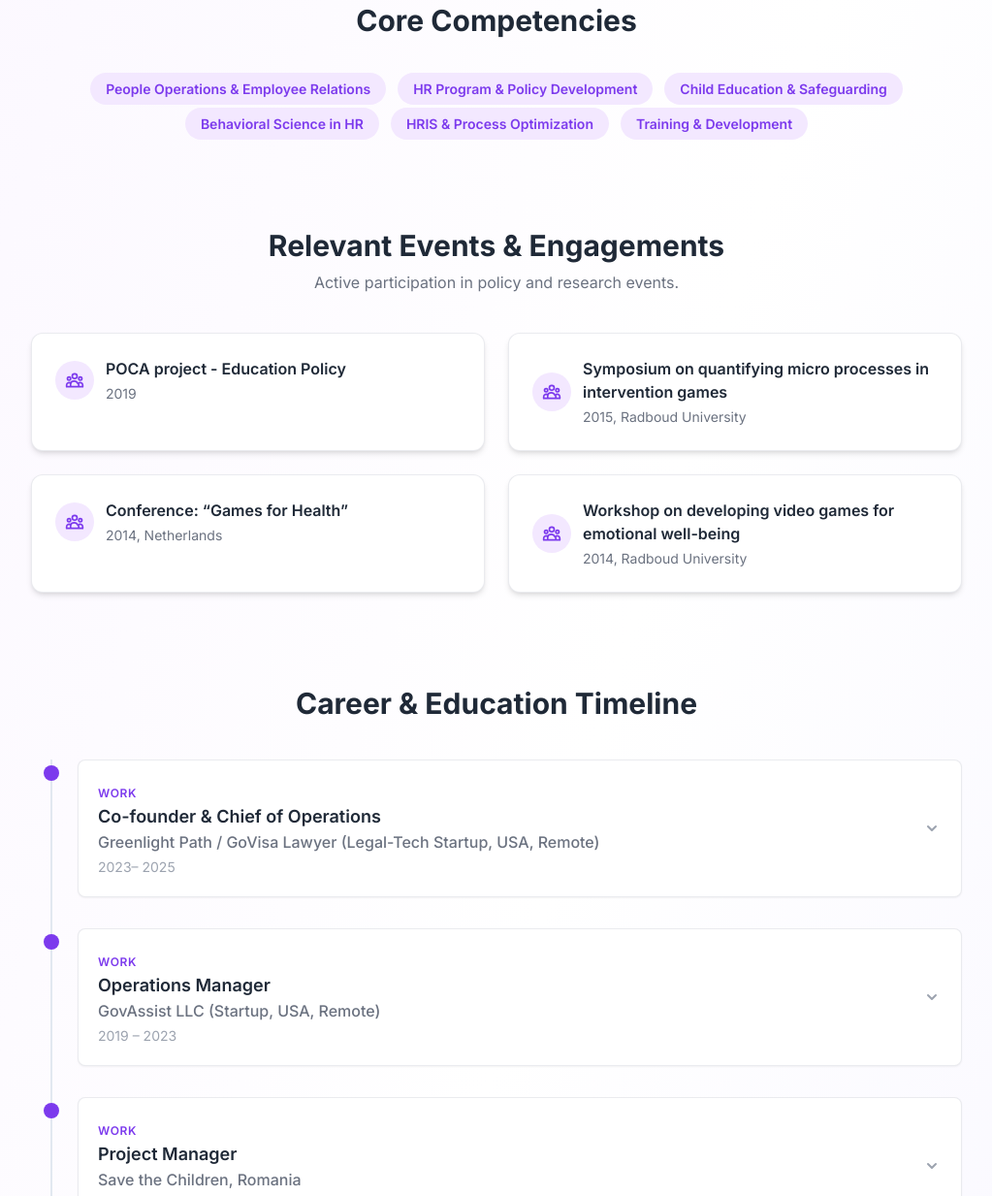
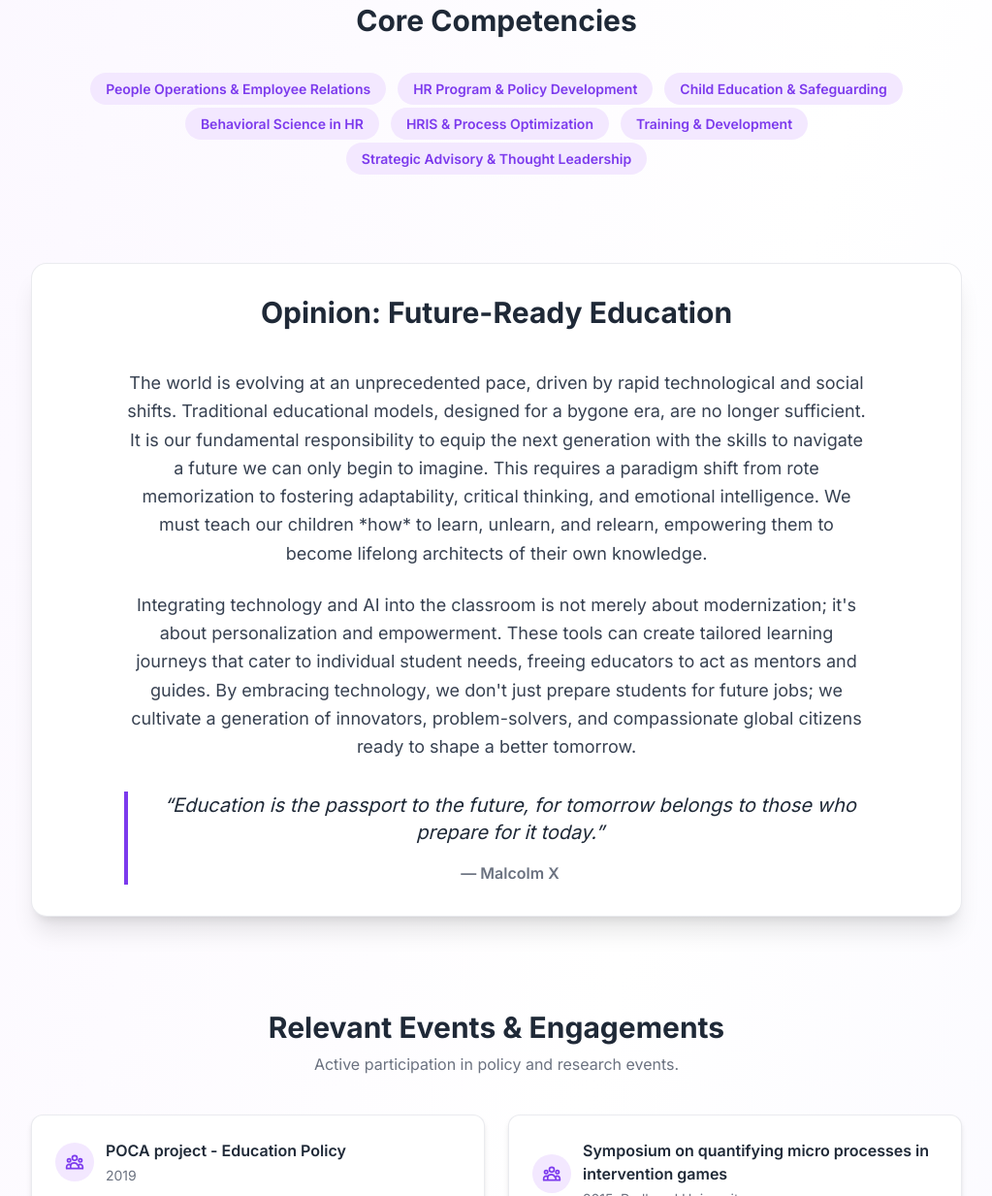
Before and after one commit to AndraAlexa/AndraAlexa.github.io, a plain HTML site: page index.html in a window 1280 px wide. Shown: the part 958-2191 px from the top of the page at 97% size, without its empty margins (128-1151 px from the left). Drawn offline with nearby package versions, Linux system fonts and the light colour scheme.

Commit message:
Update index.html - DH

```diff
--- a/index.html
+++ b/index.html
@@ -148,6 +148,25 @@
             </div>
         </section>
 
+        <!-- Opinion Section -->
+        <section id="opinion" class="mb-24">
+            <div class="bg-white rounded-2xl shadow-xl p-8 border border-gray-200/80">
+                <h2 class="text-3xl font-bold text-center text-gray-800 mb-10">Opinion: Future-Ready Education</h2>
+                <div class="max-w-3xl mx-auto text-center">
+                    <p class="text-lg text-gray-700 leading-relaxed mb-6">
+                        The world is evolving at an unprecedented pace, driven by rapid technological and social shifts. Traditional educational models, designed for a bygone era, are no longer sufficient. It is our fundamental responsibility to equip the next generation with the skills to navigate a future we can only begin to imagine. This requires a paradigm shift from rote memorization to fostering adaptability, critical thinking, and emotional intelligence. We must teach our children *how* to learn, unlearn, and relearn, empowering them to become lifelong architects of their own knowledge.
+                    </p>
+                    <p class="text-lg text-gray-700 leading-relaxed">
+                        Integrating technology and AI into the classroom is not merely about modernization; it's about personalization and empowerment. These tools can create tailored learning journeys that cater to individual student needs, freeing educators to act as mentors and guides. By embracing technology, we don't just prepare students for future jobs; we cultivate a generation of innovators, problem-solvers, and compassionate global citizens ready to shape a better tomorrow.
+                    </p>
+                    <blockquote class="mt-8 border-l-4 border-custom-purple pl-6 italic">
+                        <p class="text-xl text-gray-800">“Education is the passport to the future, for tomorrow belongs to those who prepare for it today.”</p>
+                        <cite class="mt-4 block font-semibold not-italic text-gray-500">— Malcolm X</cite>
+                    </blockquote>
+                </div>
+            </div>
+        </section>
+
         <!-- Events & Engagements Section -->
         <section id="events-engagements" class="mb-24">
             <h2 class="text-3xl font-bold text-center text-gray-800 mb-2">Relevant Events & Engagements</h2>
@@ -198,7 +217,8 @@
             { name: "Child Education & Safeguarding", color: "purple", description: "Deeply committed to creating safe, engaging, and evidence-based educational experiences, with a strong understanding of child development and pedagogy." },
             { name: "Behavioral Science in HR", color: "purple", description: "Leveraging a Master's in Behavioral Science to inform conflict resolution, enhance communication, and design human-centered HR systems and processes." },
             { name: "HRIS & Process Optimization", color: "purple", description: "Proven ability to leverage technology to streamline HR workflows, improve data accuracy, and enhance the overall employee experience." },
-            { name: "Training & Development", color: "purple", description: "Experienced in designing and delivering training programs for diverse audiences, from K-12 learners to adult professionals, fostering growth and development." }
+            { name: "Training & Development", color: "purple", description: "Experienced in designing and delivering training programs for diverse audiences, from K-12 learners to adult professionals, fostering growth and development." },
+            { name: "Strategic Advisory & Thought Leadership", color: "purple", description: "Articulating well-researched opinions and strategic advice to guide decision-making and shape organizational culture." }
         ];
 
         const timelineData = [
@@ -209,7 +229,7 @@
             { type: 'work', date: '2016–2018', title: 'Co-founder & Manager', organization: 'Association for Multidisciplinary Initiatives, Romania', details: ["Designed and delivered small projects on mental-health stigma reduction and sex-education programs that help parents navigate the topic at home."]},
             { type: 'work', date: '2016', title: 'Helpline Counsellor (CBT-informed)', organization: 'Suicide Prevention Line, Romania', details: ["Crisis de-escalation and safety planning informed by CBT techniques;", "Documentation and referral protocols."]},
             { type: 'work', date: 'Sep 2015–Feb 2016', title: 'Research Assistant', organization: 'Grenoble École de Management, France', details: ["Analyzed digital/connected-health models and GDPR;", "Experience translating research to operational policy."]},
-            { type: 'work', date: '2014-2015', title: 'Intern', organization: 'Trimbos Institute for Mental Health and Addiction, Netherlands', details: ["RCT study testing the effectiveness of a video game on identity formation (autonomy, competence, relatedness)/ “Surviving Independence”, a video game based intervention for 1st year undergraduate students."]},
+            { type: 'work', date: '2014-2015', title: 'Research Graduation Project', organization: 'Trimbos Institute for Mental Health and Addiction, Netherlands', details: ["RCT study testing the effectiveness of a video game on identity formation (autonomy, competence, relatedness)/ “Surviving Independence”, a video game based intervention for 1st year undergraduate students."]},
             { type: 'education', date: '2013 - 2015', title: 'MSc in Behavioral Science', organization: 'Radboud University, Netherlands', details: []},
             { type: 'education', date: '2014 - 2015', title: 'Honors Academy, Wider Implications of Cognitive Neuroscience Think Tank', organization: 'Radboud University & Rathenau Institute, Netherlands', details: []},
             { type: 'education', date: '2005 - 2008', title: 'BSc in Sociology', organization: 'Alexandru Ioan Cuza University, Romania', details: []}
@@ -268,7 +288,14 @@
         timelineData.forEach(item => {
             const hasDetails = item.details && item.details.length > 0;
             const colors = timelineColors[item.type];
-            const detailsHtml = hasDetails ? `<ul class="list-disc pl-5 space-y-1 text-gray-600">${item.details.map(d => `<li>${d}</li>`).join('')}</ul>` : '';
+            const detailsHtml = hasDetails ? `<div class="space-y-2 text-gray-600">${item.details.map(d => `
+                <div class="flex items-start">
+                    <svg class="w-4 h-4 mr-2 mt-1 flex-shrink-0 text-custom-purple" xmlns="http://www.w3.org/2000/svg" fill="none" viewBox="0 0 24 24" stroke="currentColor" stroke-width="2.5">
+                        <path stroke-linecap="round" stroke-linejoin="round" d="M5 13l4 4L19 7" />
+                    </svg>
+                    <span>${d}</span>
+                </div>
+            `).join('')}</div>` : '';
             const chevronHtml = hasDetails ? `<svg class="chevron w-5 h-5 text-gray-400" xmlns="http://www.w3.org/2000/svg" viewBox="0 0 20 20" fill="currentColor"><path fill-rule="evenodd" d="M5.293 7.293a1 1 0 011.414 0L10 10.586l3.293-3.293a1 1 0 111.414 1.414l-4 4a1 1 0 01-1.414 0l-4-4a1 1 0 010-1.414z" clip-rule="evenodd" /></svg>` : '';
 
             timelineContainer.innerHTML += `
```
